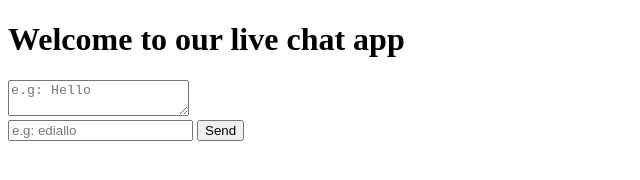
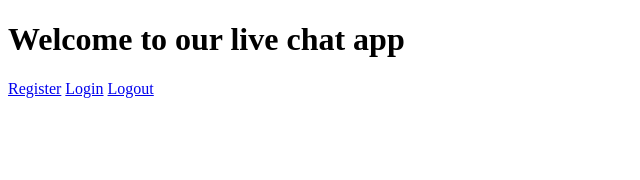
Before and after one commit to eediallo/live-chat-app, a plain HTML site: page frontend/public/index.html in a window 1280 px wide. Shown: the whole page, without its empty margins (0-640 px from the left). Drawn offline with Linux system fonts and the light colour scheme; no server answers.

Commit message:
update index.html to replace message form with navigation links for registration, login, and logout

```diff
--- a/frontend/public/index.html
+++ b/frontend/public/index.html
@@ -8,14 +8,9 @@
 </head>
 <body>
     <h1>Welcome to our live chat app</h1>
-    <div>
-        <form action="">
-            <label for="text-message" aria-label="Enter text message"></label>
-            <textarea name="text-message" id="text-message" placeholder="e.g: Hello"></textarea><br>
-            <label for="user-name" aria-label="Enter your name"></label>
-            <input type="text" id="user-name" name="user-name" placeholder="e.g: ediallo">
-            <button id="send-msg-btn" type="submit">Send</button>
-        </form>
+    <a href="register.html" id="login-btn">Register</a>
+    <a href="login.html" id="login-btn">Login</a>
+    <a href="logout.html" id="login-btn">Logout</a>
     </div>
 </body>
 </html>
```
